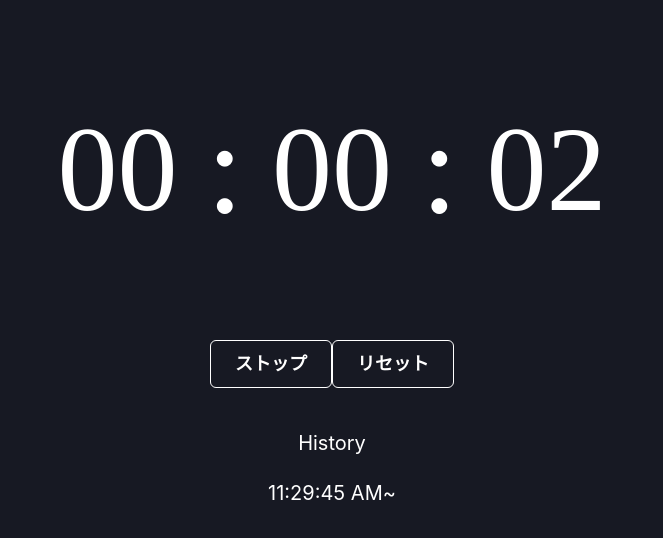
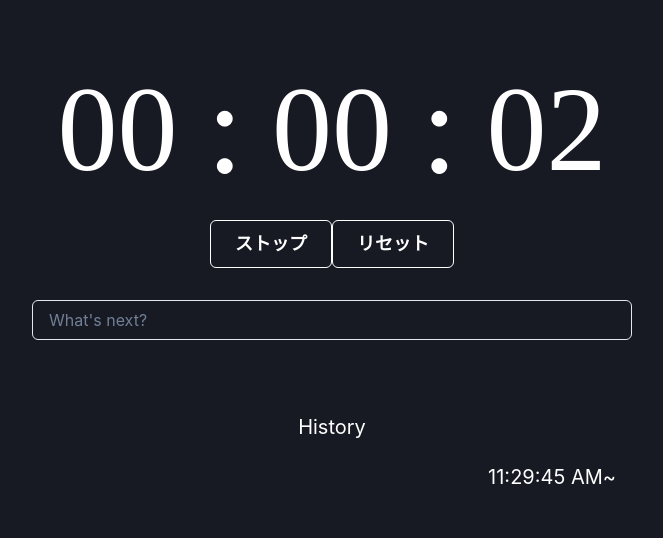
Before and after one commit to fumontr/task-fast, a Next.js app in the folder app/: page / in a window 1280 px wide. Both pictures are taken after a click on the button "スタート". Shown: the top 538 px of the page, without its empty margins (308-971 px from the left). Built offline with nearby package versions, Linux system fonts and the light colour scheme.

Commit message:
:sparkles: UI動かなくした

```diff
--- a/app/src/components/Stopwatch.tsx
+++ b/app/src/components/Stopwatch.tsx
@@ -1,5 +1,6 @@
-import { Button, Flex, Text } from '@chakra-ui/react'
+import { Button, Flex, Text, Input, Spacer } from '@chakra-ui/react'
 import { StopwatchHistoryEntity, useStopwatch } from './useStopwatch'
+import { useState } from 'react'
 
 export const Stopwatch = () => {
   const {
@@ -15,6 +16,10 @@ export const Stopwatch = () => {
   const minute = Math.floor((elapseTime / 60) % 60)
   const second = elapseTime % 60
 
+  const [doingTask, setDoingTask] = useState<string>('')
+
+  const displayWidth = '600px'
+
   return (
     <Flex
       justifyContent="center"
@@ -24,7 +29,7 @@ export const Stopwatch = () => {
       bg="gray.900"
       direction="column"
     >
-      <Flex p={{ base: 0, md: 20 }} direction={'row'} alignItems="center">
+      <Flex pt={{ base: 0, md: 10 }} direction={'row'} alignItems="center">
         <Text
           fontSize={{ base: '6xl', md: '120px' }}
           color="white"
@@ -68,7 +73,10 @@ export const Stopwatch = () => {
           _hover={{ bg: 'gray.800' }}
           _active={{ bg: 'gray.700' }}
           bg="gray.900"
-          onClick={() => startStopwatch()}
+          onClick={() => {
+            startStopwatch(doingTask)
+            setDoingTask('')
+          }}
           display={isRunning ? 'none' : 'Flex'}
         >
           スタート
@@ -99,13 +107,29 @@ export const Stopwatch = () => {
           リセット
         </Button>
       </Flex>
+      <Flex my={8}>
+        <Input
+          w={displayWidth}
+          value={doingTask}
+          placeholder={"What's next?"}
+          onChange={(e) => setDoingTask(e.target.value)}
+          color={'white'}
+        />
+      </Flex>
       {/* 履歴表示 */}
       <Flex justifyContent="center" w="full" mt={10} mb={4}>
         <Text color="white" fontSize="xl">
           History
         </Text>
       </Flex>
-      <Flex direction="column" h="500px" maxH="500px" overflow="auto" px={4}>
+      <Flex
+        direction="column"
+        h="500px"
+        maxH="500px"
+        overflow="auto"
+        pr={4}
+        w={displayWidth}
+      >
         {history.map((h, i) => (
           <DisplayEvent key={i} {...h} />
         ))}
@@ -117,6 +141,10 @@ export const Stopwatch = () => {
 const DisplayEvent = (event: StopwatchHistoryEntity) => {
   return (
     <Flex mt={1}>
+      <Text color="white" fontSize="xl" pr={4}>
+        {event.task}
+      </Text>
+      <Spacer />
       <Text color="white" fontSize="xl">
         {TranslateToTime(event.start)}
       </Text>
--- a/app/src/components/useStopwatch.tsx
+++ b/app/src/components/useStopwatch.tsx
@@ -4,6 +4,7 @@ import dayjs from 'dayjs'
 export type StopwatchHistoryEntity = {
   start: number
   end: number | null
+  task: string
 }
 
 export const useStopwatch = () => {
@@ -13,7 +14,7 @@ export const useStopwatch = () => {
   const [stoppedElapsedTime, setStoppedElapsedTime] = useState<number>(0)
   const [history, setHistory] = useState<StopwatchHistoryEntity[]>([])
 
-  const startStopwatch = useCallback(() => {
+  const startStopwatch = useCallback((task: string) => {
     const now = dayjs()
     setIsRunning(true)
     setStartAt(now)
@@ -23,6 +24,7 @@ export const useStopwatch = () => {
       {
         start: now.unix(),
         end: null,
+        task: task,
       },
     ])
   }, [])
```
